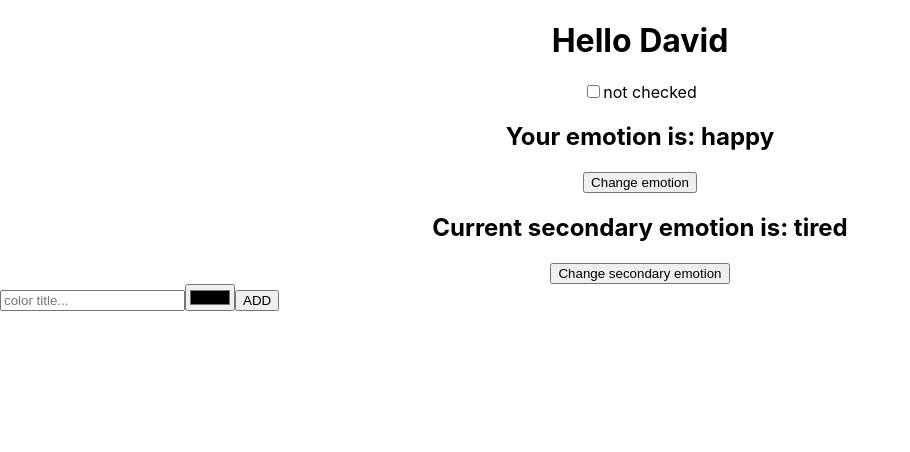
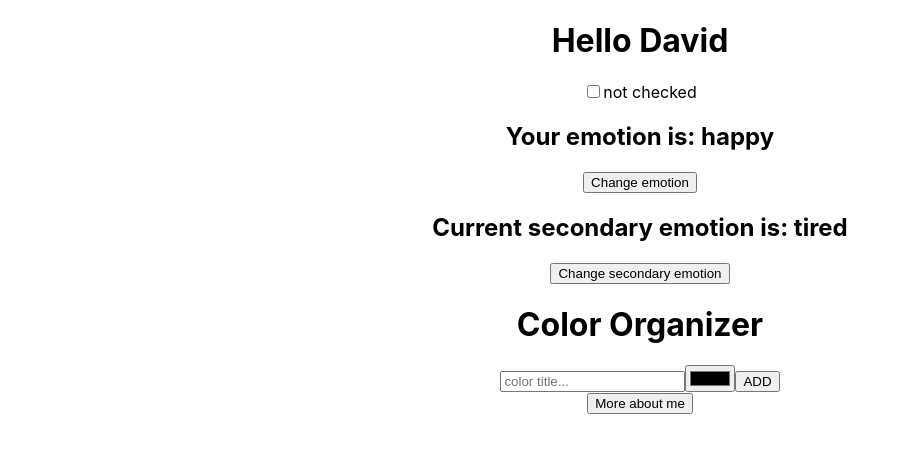
Before and after one commit to iguannago/training, a React (Create React App) app in the folder Ex_Files_React_js_EssT/react-app/: page / in a window 1280 px wide. Shown: the top 452 px of the page, without its empty margins (0-910 px from the left). Built offline with nearby package versions, Linux system fonts and the light colour scheme.

Commit message:
playing a bit more with useState  and the github api

```diff
--- a/Ex_Files_React_js_EssT/react-app/src/AppForm.js
+++ b/Ex_Files_React_js_EssT/react-app/src/AppForm.js
@@ -1,9 +1,10 @@
 import './App.css';
-import { useRef } from 'react';
+import { useRef, useState } from 'react';
 
 function AppForm() {
   const colorTitle = useRef();
   const hexColor = useRef();
+  const [userData, setUserData] = useState({});
 
   const submit = (e) => {
     e.preventDefault();
@@ -12,14 +13,47 @@ function AppForm() {
     alert(title + ' ' + color);
     colorTitle.current.value = '';
     hexColor.current.value = '';
+    console.log(title, color);
   };
   return (
-    <form onSubmit={submit}>
-      <input ref={colorTitle} type='text' placeholder='color title...' />
-      <input ref={hexColor} type='color' />
-      <button>ADD</button>
-    </form>
+    <div className='App'>
+      <h1>Color Organizer</h1>
+      <form onSubmit={submit}>
+        <input ref={colorTitle} type='text' placeholder='color title...' />
+        <input ref={hexColor} type='color' />
+        <button>ADD</button>
+      </form>
+      <div>
+        <button
+          onClick={() => {
+            userData.name === undefined ? fetchUserData() : setUserData({});
+          }}
+        >
+          More about me
+        </button>
+        {userData.name !== undefined && (
+          <div>
+            <h2>{userData.name}</h2>
+            <p>Username: {userData.login}</p>
+            <p>Location: {userData.location}</p>
+            <p>Bio: {userData.bio}</p>
+            <img src={userData.avatar_url} alt={userData.name} />
+          </div>
+        )}
+      </div>
+    </div>
   );
+
+  async function fetchUserData() {
+    try {
+      const response = await fetch('https://api.github.com/users/iguannago');
+      const data = await response.json();
+      console.log(data);
+      setUserData(data);
+    } catch (error) {
+      console.log(error);
+    }
+  }
 }
 
 export default AppForm;
```
